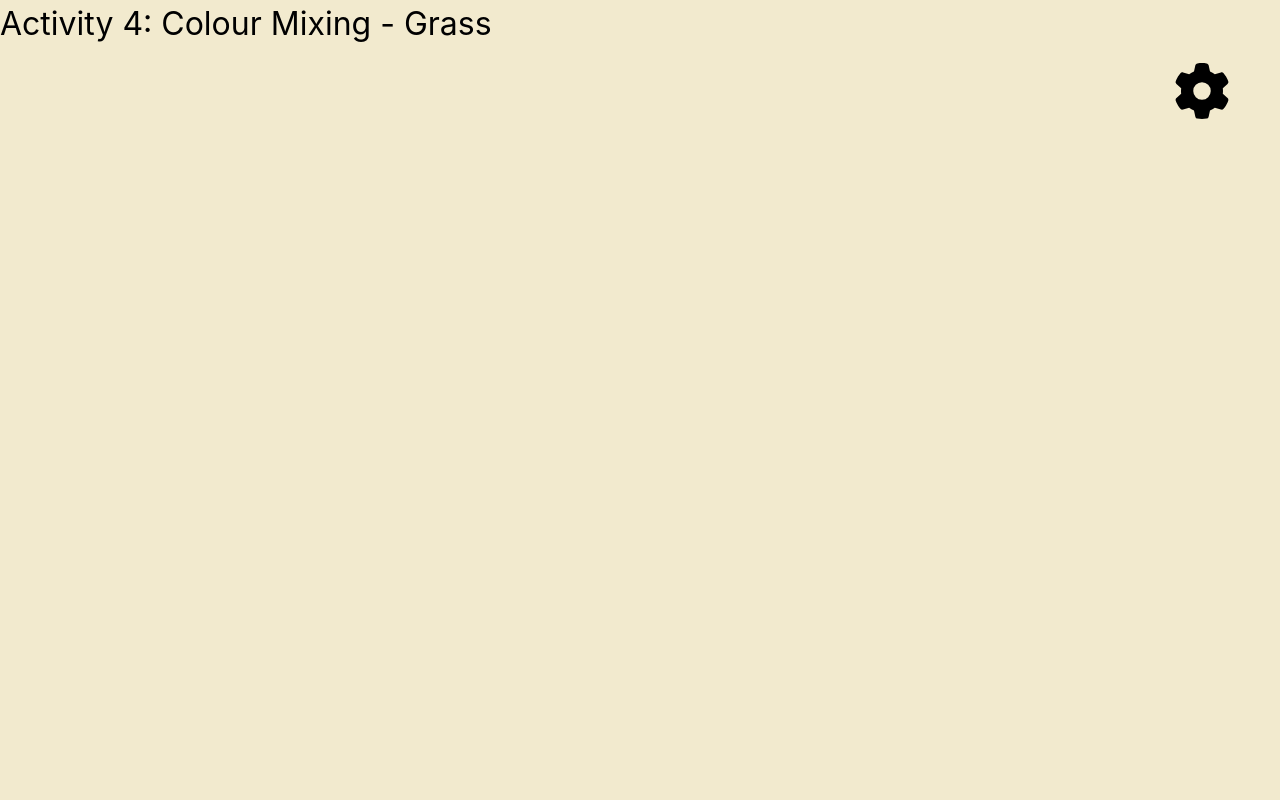
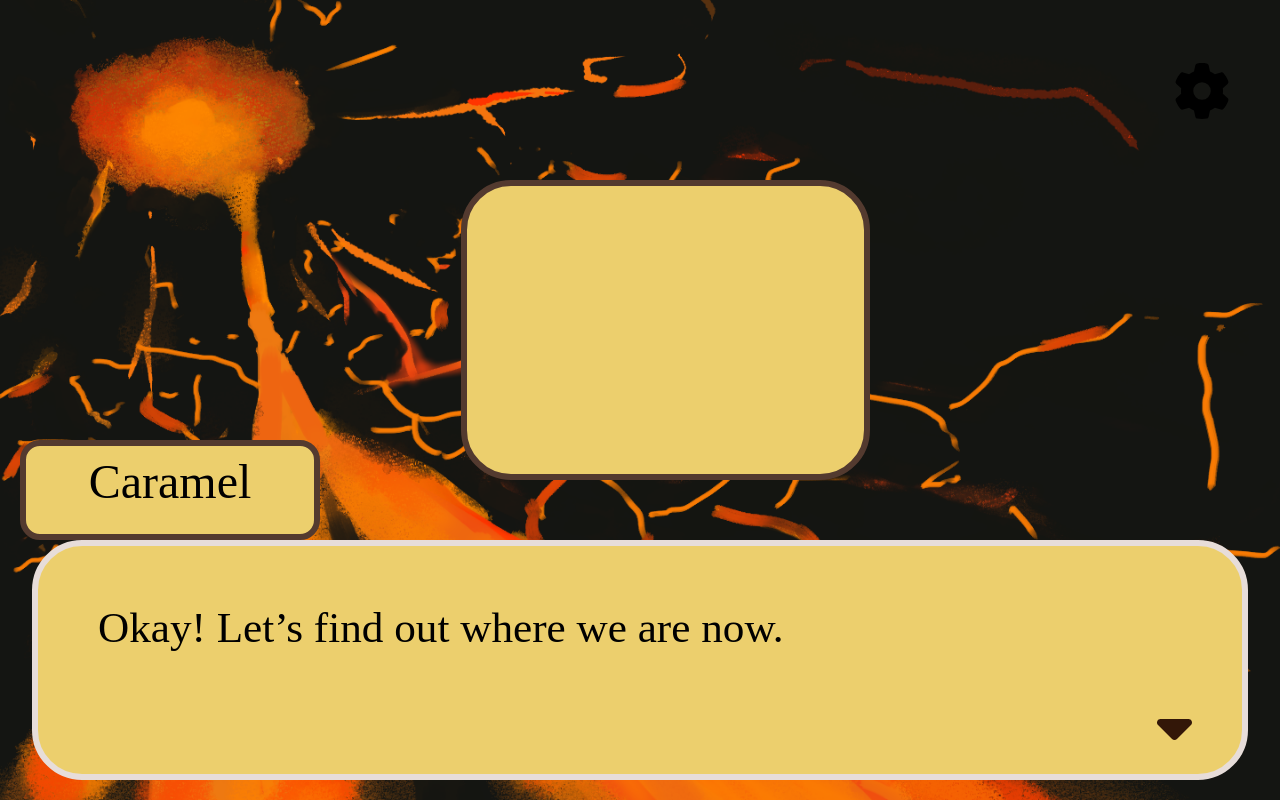
Before and after one commit to SE701G9/Colourful-Adventures, a React (Create React App) app: page /activities/colour-mix-grass in a window 1280 px wide. Built offline with nearby package versions, Linux system fonts and the light colour scheme.

Commit message:
Updated basic colour mixing

```diff
--- a/src/components/ColourMixComponents/MixingBox.css
+++ b/src/components/ColourMixComponents/MixingBox.css
@@ -11,7 +11,3 @@
   padding: 50px;
   z-index: 0;
 }
-
-
-.colours-mixed { grid-area: 1 / 1 / 2 / 4; }
-.button-3 { grid-area: 1 / 2 / 2 / 3; }
--- a/src/components/ColourMixComponents/MixingBox.tsx
+++ b/src/components/ColourMixComponents/MixingBox.tsx
@@ -7,34 +7,8 @@ import { useState } from "react";
 
 export default function MixingBox() {
 
-  const [areColoursMixed, setColoursMixed] = useState<boolean>(false);
-
-  const mixColours = () => {
-    setColoursMixed(true)
-  }
-
   return (
-    <div className="mixing-box" onClick={mixColours} >
-      {!areColoursMixed ?
-        <div className="mixing-box grid grid-cols-2 gap-16 grid-rows-1">
-          {/* yellow */}
-          <div className="button-1 col-span-1">
-            <ColourButton colour="[#F2C029]" />
-          </div>
-
-          {/* red */}
-          <div className="button-2 col-span-1">
-            <ColourButton colour="[#f22929]" />
-          </div>
-        </div>
-        :
-        <div className="colours-mixed">
-          <div className="button-3">
-            <OrangeColourButton />
-          </div>
-        </div>
-      }
-
+    <div className="mixing-box">
     </div>
   );
 }
--- a/src/components/activities/GrassColourMix.css
+++ b/src/components/activities/GrassColourMix.css
@@ -1,7 +1,46 @@
 .grass-container {
+  position: relative;
+  background-color: #f2eace;
+  width: 100vw;
   height: 100vh;
+  background-size: cover;
+  background-position: center;
+  display: flex;
+  align-items: center;
+  justify-content: center;
+  background-image: url('../../images/backgrounds/bg_1.3.1.png');
 }
 
-.grass-container h1 {
-  font-size: 2em;
+.grass-container .dialogue-box {
+  border: 6px solid #e7ddd9;
+  height: 240px;
+  padding: 50px 60px;
+  bottom: 2.5vh;
+  right: 2.5vw;
+  width: 95vw;
 }
+
+.grass-container .dialogue-box .dialogue-message h1 {
+  font-family: 'Jeju Hallasan', cursive;
+  font-size: 0.9em;
+}
+
+.grass-container .dialogue-name h1 {
+  font-family: 'Jeju Hallasan', cursive;
+  font-size: 1em;
+}
+
+.grass-container .lava-container .dialogue-name {
+  position: fixed;
+  bottom: 210px;
+  left: 20px;
+  width: 300px;
+  height: 100px;
+  border: 6px solid #e7ddd9;
+  border-radius: 20px;
+  background-color: #ECCF6D;
+  text-align: center;
+  z-index: 1;
+
+  font-family: 'Jeju Hallasan', cursive;
+}
--- a/src/components/activities/GrassColourMix.tsx
+++ b/src/components/activities/GrassColourMix.tsx
@@ -1,14 +1,66 @@
 import MainLayout from '../layouts/MainLayout';
+import MixingBox from '../ColourMixComponents/MixingBox';
+import DialogueMenu from '../dialogue/DialogueMenu';
 import './GrassColourMix.css';
+import { useState } from 'react';
+import ColourButton from '../ColourMixComponents/ColourButton';
+
 
 const GrassColourMix = () => {
+  const [dialogue, setDialogue] = useState({name: "Caramel", message: "Okay! Let’s find out where we are now."});
+  // const [isActivityDone, setActivityDone] = useState<boolean>(false); // to hide/show activity and make dialogue/background changes
+
+  type DialogueData = {
+    name: string;
+    message: string;
+  }
+
+  const [dialogueArray, setDialogueArray] = useState<{name: string; message: string}[]>([{name: "Caramel", message: "Try playing around and combining red and yellow, let’s see what happens~"}]);
+  const [count, setCount] = useState(0);
+  const [isDialogueSet, setIsDialogueSet] = useState<boolean>(false);
+
+
+  const addDialogue = ({name, message}: DialogueData) => {
+    setDialogueArray(dialogueArray => [...dialogueArray,{name,message}])
+  }
+
+  const incrementCount = () => {
+    setCount(count => count + 1);
+  }
+
+  const changeDialogueData = () => {
+    if(!isDialogueSet){
+        setUpDialogue();
+        setIsDialogueSet(true);
+    }
+    const newDialougeData = dialogueArray[count];
+    setDialogue({...dialogue, name: newDialougeData.name, message: newDialougeData.message});
+    incrementCount();
+  }
+
+  // Post-activity dialogue
+  const setUpDialogue = () => {
+    addDialogue({name: "Picasso", message: "L-LAVA!? This was here the whole time!?"});
+    addDialogue({name: "Picasso", message: "I… I shouldn’t have mixed red and yellow together."});
+    addDialogue({name: "Picasso", message: "This is…let’s, let’s go back."});
+    addDialogue({name: "Caramel", message: "This just happens to be where we are, silly."});
+    addDialogue({name: "Caramel", message: "Look at how you made orange, with the brightness from red and warmness from yellow! Feel that heat!?"});
+    addDialogue({name: "Picasso", message: "Orange must be a cursed colour…"});
+  }
+
   return (
     <MainLayout>
       <main className="grass-container">
-        <h1>Activity 4: Colour Mixing - Grass</h1>
+        <MixingBox />
+        <DialogueMenu
+            name= {dialogue.name}
+            message = {dialogue.message}
+            onclick = {changeDialogueData}>
+        </DialogueMenu>
       </main>
     </MainLayout>
   );
+
 };
 
 export default GrassColourMix;
--- a/src/components/activities/LavaColourMix.css
+++ b/src/components/activities/LavaColourMix.css
@@ -44,3 +44,15 @@
 
   font-family: 'Jeju Hallasan', cursive;
 }
+
+.lava-container .colour-mix-area .mixed-colours {
+  display: grid;
+  grid-template-columns: repeat(3, 1fr);
+  grid-template-rows: 1fr;
+  grid-column-gap: 0px;
+  grid-row-gap: 0px;
+}
+
+.lava-container .colour-mix-area .mixed-colours .button-2 {
+  grid-area: 1 / 2 / 2 / 3;
+}
--- a/src/components/activities/LavaColourMix.tsx
+++ b/src/components/activities/LavaColourMix.tsx
@@ -1,8 +1,9 @@
 import MixingBox from '../ColourMixComponents/MixingBox';
 import DialogueMenu from '../dialogue/DialogueMenu';
 import MainLayout from '../layouts/MainLayout';
+import ColourButton from '../ColourMixComponents/ColourButton';
+import OrangeColourButton from "../ColourMixComponents/OrangeColourButton";
 import './LavaColourMix.css';
-
 import { useState } from 'react';
 
 
@@ -39,8 +40,6 @@ const LavaColourMix = () => {
     incrementCount();
   }
 
-  /* Use this method to setup the whole dialogue for a page*/
-
   // Post-activity dialogue
   const setUpDialogue = () => {
     addDialogue({name: "Picasso", message: "L-LAVA!? This was here the whole time!?"});
@@ -51,10 +50,38 @@ const LavaColourMix = () => {
     addDialogue({name: "Picasso", message: "Orange must be a cursed colour…"});
   }
 
+  const [areColoursMixed, setColoursMixed] = useState<boolean>(false);
+
+  const mixColours = () => {
+    setColoursMixed(true)
+  }
+
   return (
     <MainLayout>
       <main className="lava-container">
         <MixingBox />
+        <div className="colour-mix-area" onClick={mixColours}>
+
+          {! areColoursMixed ?
+          <div className="mixing-box grid grid-cols-2 gap-16 grid-rows-1">
+            <div className="button-1 col-span-1">
+              <ColourButton colour="[#F2C029]" />
+            </div>
+
+            <div className="button-2 col-span-1">
+              <ColourButton colour="[#f22929]" />
+            </div>
+          </div> :
+          <div className="mixing-box">
+            <div className="mixed-colours">
+              <div className="button-2">
+                <ColourButton colour="[#f37b06]" />
+              </div>
+            </div>
+          </div>
+          }
+        </div>
+
         <DialogueMenu
             name= {dialogue.name}
             message = {dialogue.message}
```
